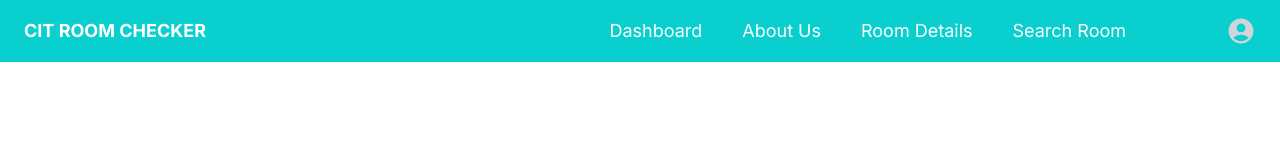
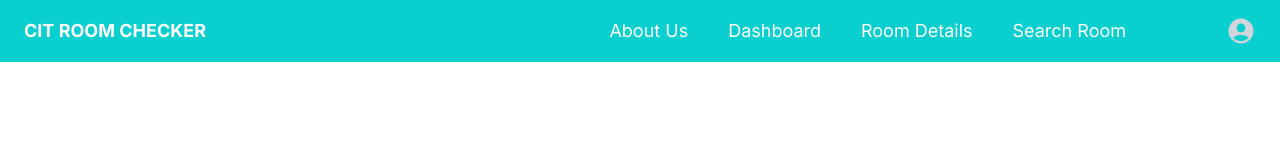
Before and after one commit to Jeffandrewo/cit-room, a Next.js app: page /about-us in a window 1280 px wide. Shown: the top 160 px of the page. Built offline with nearby package versions, Linux system fonts and the light colour scheme; no server answers.

Commit message:
swap about us and dashboard button

```diff
--- a/app/components/Header.jsx
+++ b/app/components/Header.jsx
@@ -1,13 +1,10 @@
+import Link from "next/link";
 
-import Link from 'next/link';
-
-import { MdAccountCircle } from 'react-icons/md';
-import {UserButton, auth } from '@clerk/nextjs';
+import { MdAccountCircle } from "react-icons/md";
+import { UserButton, auth } from "@clerk/nextjs";
 
 const Header = () => {
-
   const { userId } = auth();
-  console.log(userId);
 
   return (
     <nav className="[background-color:_#09cfcf] relative py-4 px-6  flex items-center justify-between mb-5 ">
@@ -19,22 +16,38 @@ const Header = () => {
         </Link>
       </div>
       <div className="text-white flex items-center">
-          <Link href="/dashboard" className="text-lg font bold hover:text-black mr-10">
+        <Link
+          href="/about-us"
+          className="text-lg font bold hover:text-black mr-10"
+        >
+          About Us
+        </Link>
+        <Link
+          href="/dashboard"
+          className="text-lg font bold hover:text-black mr-10"
+        >
           Dashboard
         </Link>
-          <Link href="/about-us" className="text-lg font bold hover:text-black mr-10">
-            About Us
-          </Link>
-          <Link href="/room-details" className="text-lg font bold hover:text-black mr-10">
+
+        <Link
+          href="/room-details"
+          className="text-lg font bold hover:text-black mr-10"
+        >
           Room Details
         </Link>
-          <Link href="/search-room" className="text-lg font bold hover:text-black mr-20">
+        <Link
+          href="/search-room"
+          className="text-lg font bold hover:text-black mr-20"
+        >
           Search Room
         </Link>
         {!userId && (
           <>
-              <Link href="/sign-up" className="text-gray-300 hover:text-white ml-5">
-              <MdAccountCircle  size={30} />
+            <Link
+              href="/sign-up"
+              className="text-gray-300 hover:text-white ml-5"
+            >
+              <MdAccountCircle size={30} />
             </Link>
           </>
         )}
@@ -44,7 +57,6 @@ const Header = () => {
           </div>
         )}
       </div>
-
     </nav>
   );
 };
```
Lines whose indentation alone changed are shown as unchanged.
